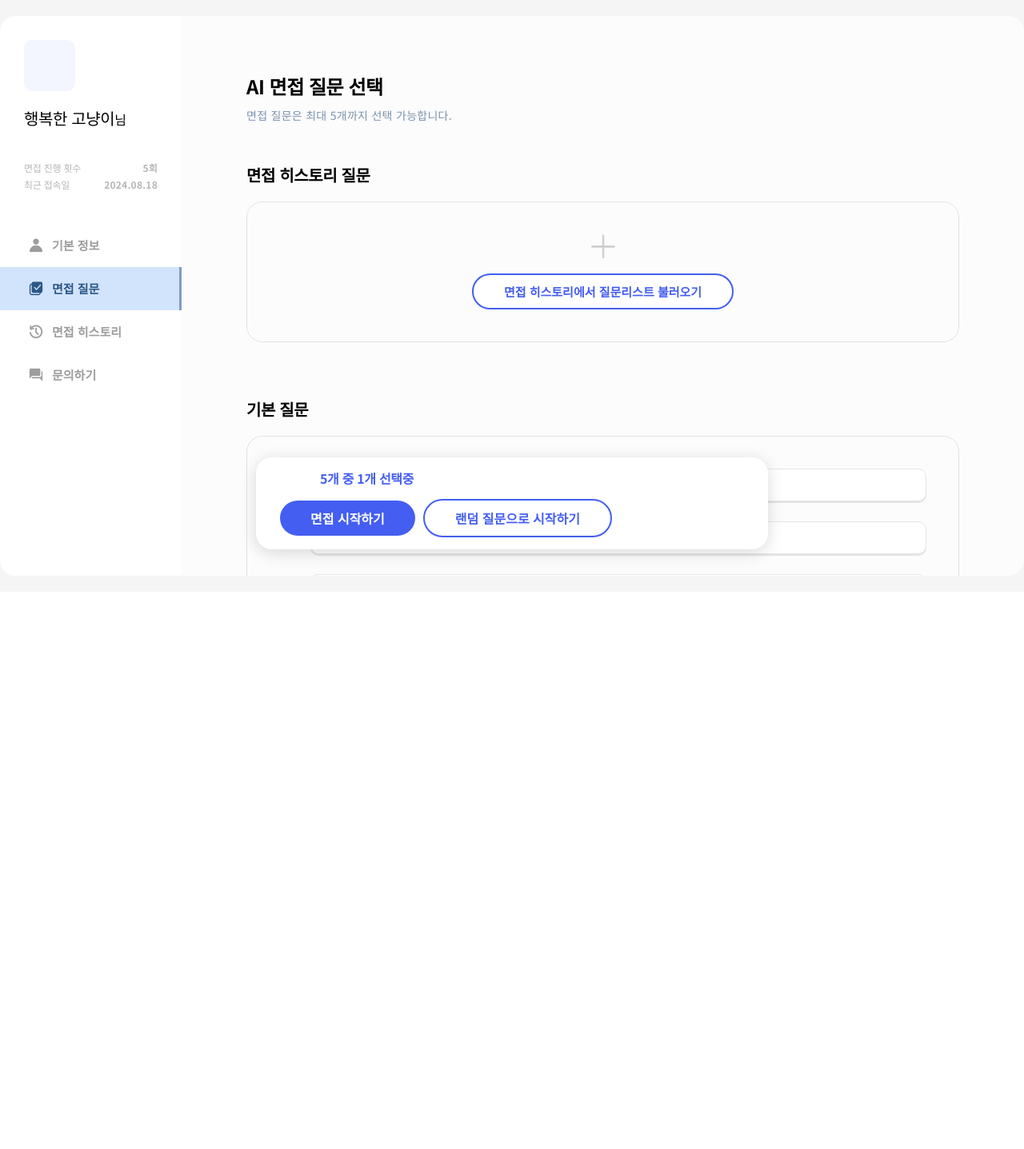
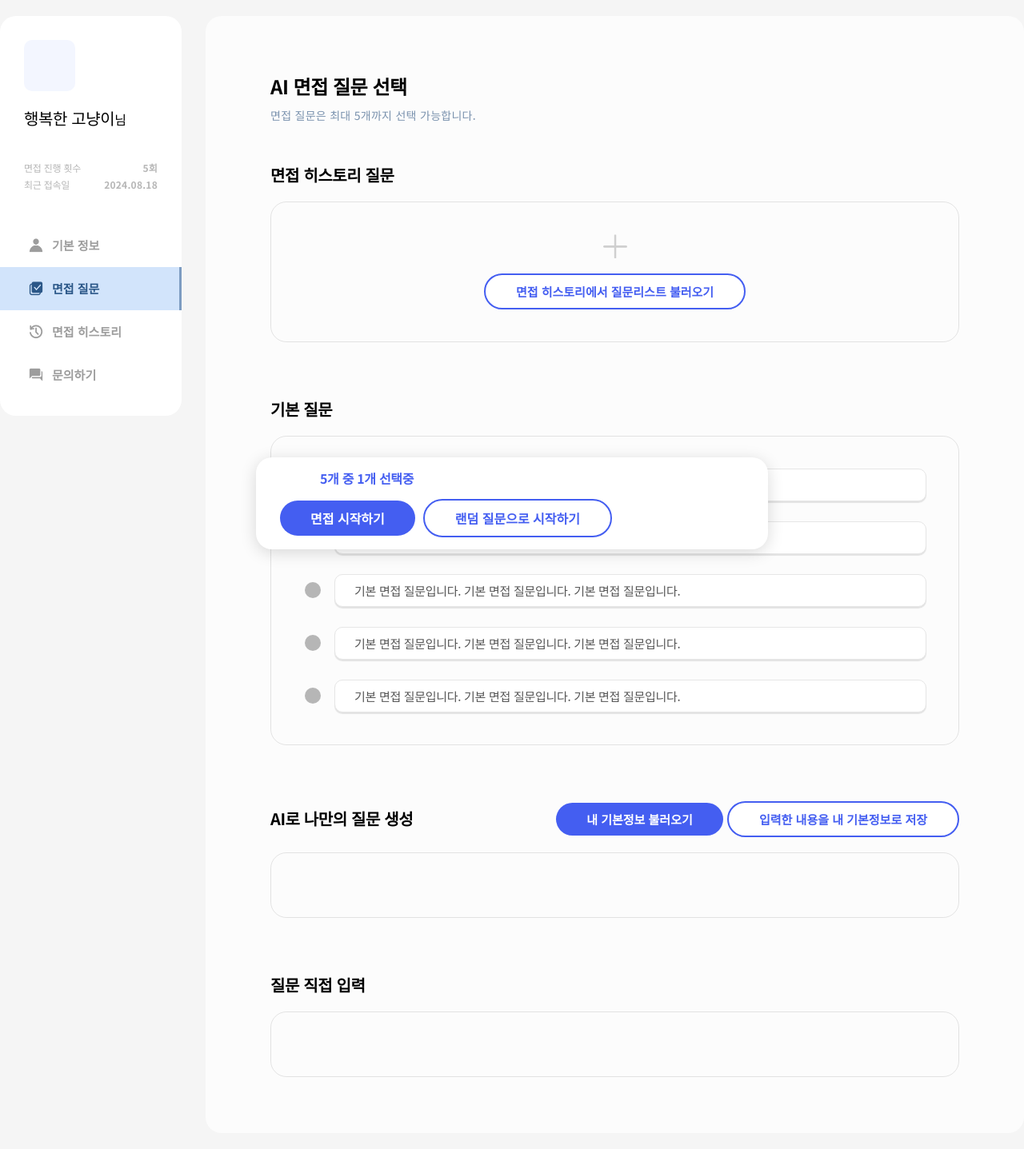
Before and after one commit to seon1112/HireU, a Flask app: page /make_question in a window 1280 px wide. Shown: the part 60-1497 px from the top of the page at 80% size. Before the commit the page ends 780 px from the top, so only its background shows below. Run offline with Flask 3, Linux system fonts and the light colour scheme.

Commit message:
김경선_main container css 변경

```diff
--- a/app/static/css/hireu.css
+++ b/app/static/css/hireu.css
@@ -3,7 +3,7 @@ div.main_container{
     position: relative;
     display: flex;
     width: 100%;
-    height: calc(100vh - 60px);
+    height: calc(100% - 60px);
     margin:0px auto 0px auto;
     /* min-height: 700px; */
     position: relative;
@@ -11,21 +11,30 @@ div.main_container{
 }
 
 div.main_container .content_container{
+    position: relative;
     width: 100%;
     max-width: 1462px;
     margin: 20px auto;
+    gap:30px;
     display: grid;
     grid-template-columns: 227px 1fr;
     flex:1;
 }
 
 div.main_container .sidebar{
+    position: relative;
+}
+
+div.main_container .sidebar .sidebar_wrap{
     display: flex;
     flex-direction: column;
     gap:40px;
+    position: sticky;
+    top: 20px;
+    height: 500px;
     background-color: var(--White);
     padding-block: 30px;
-    border-radius: 20px 0px 0px 20px;
+    border-radius: 20px;
 }
 
 div.main_container .sidebar .user_container{
@@ -68,7 +77,7 @@ div.main_container .sidebar .tab_container > button{
 div.main_container .main_content{
     overflow-y: auto;
     background-color: var(--Main-24);
-    border-radius: 0px 20px 20px 0px;
+    border-radius: 20px;
     padding: 70px 81px;
     position: relative;
 }
@@ -119,6 +128,8 @@ div.main_container .main_content::-webkit-scrollbar-thumb:hover {
     display: flex;
     justify-content: space-between;
     align-items: center;
+    flex-wrap: wrap;
+    gap:10px;
 }
 
 .main_content .interview_qna_wrap .interview_qna_content .content_wrap{
--- a/app/templates/view_make_question.html
+++ b/app/templates/view_make_question.html
@@ -19,6 +19,7 @@
       <section class="content_container">
         <!--sidebar-->
         <aside class="sidebar">
+          <div class="sidebar_wrap">
             <div class="user_container">
               <div class="user_info_wrap">
                 <div class="user_icon_box">
@@ -42,6 +43,7 @@
               <button class="nav_tab interview selected">면접 질문<div class="end_bar"></div></button>
               <button class="nav_tab histroy">면접 히스토리<div class="end_bar"></div></button>
               <button class="nav_tab qna">문의하기<div class="end_bar"></div></button>
+            </div>
           </div>
         </aside>
         <!--메인-->
```
Lines whose indentation alone changed are shown as unchanged.
